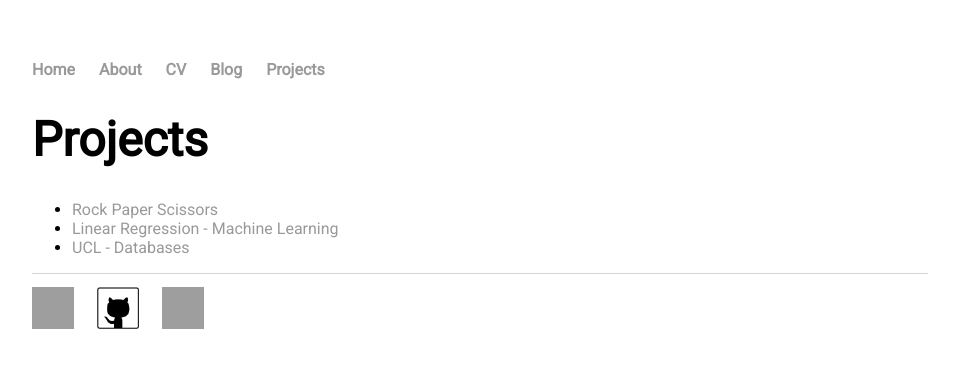
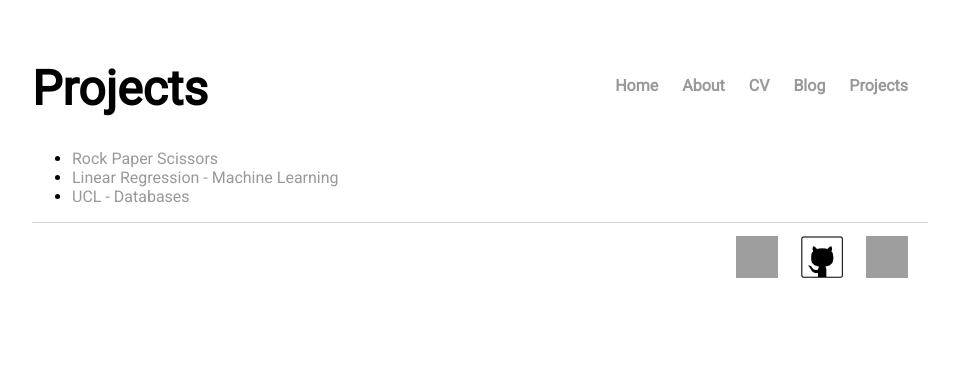
Before and after one commit to LEO-E-100/leo-e-100.github.io, a Jekyll site: the page built from projects/index.html, in a window 1280 px wide. Shown: the top 368 px of the page, without its empty margins (160-1119 px from the left). Built offline with Jekyll 4.4.1, drawn with Linux system fonts in a browser that asks for light colours; grey boxes are pictures that could not be loaded.

Commit message:
CSS changes

```diff
--- a/blog/index.html
+++ b/blog/index.html
@@ -4,7 +4,6 @@ title: Leo's Blog
 ---
 	<h1>{{ page.title }}</h1>
 	<ul class="post">
-
 	  {% for post in site.posts %}
 	    <li><span>{{ post.date | date_to_string }}</span> » <a href="{{ post.url }}" title="{{ post.title }}">{{ post.title }}</a></li>
 	  {% endfor %}
--- a/css/main.css
+++ b/css/main.css
@@ -8,15 +8,15 @@ nav ul, footer ul {
     padding: 0px;
     list-style: none;
     font-weight: bold;
+    float: right;
 }
 nav ul li, footer ul li {
     display: inline;
     margin-right: 20px;
 }
-ul.projects{
+.projects {
   font-size: 1.5em;
   line-height: 1.4em;
-  color: #333;
 }
 a {
     text-decoration: none;
@@ -43,7 +43,7 @@ ul.post {
     font-size: 1.5em;
 }
 
-ul.post li {
+ul.posts li {
     list-style: none;
 }
 
--- a/projects/index.html
+++ b/projects/index.html
@@ -5,7 +5,7 @@ title: Projects
 
 <div class="Projects">
   <h1>{{ page.title }}</h1>
-  <ul style="list-style-image: /img/repository.png;">
+  <ul style="list-style-image: ../img/repository.png;">
     <li><a href="https://github.com/LEO-E-100/Rock-Paper-Scissors">Rock Paper Scissors</a></li>
     <li><a href="https://github.com/LEO-E-100/Google_ML">Linear Regression - Machine Learning</a></li>
     <li><a href="https://github.com/LEO-E-100/UCL_-Databases_social_network">UCL - Databases</a></li>
```
